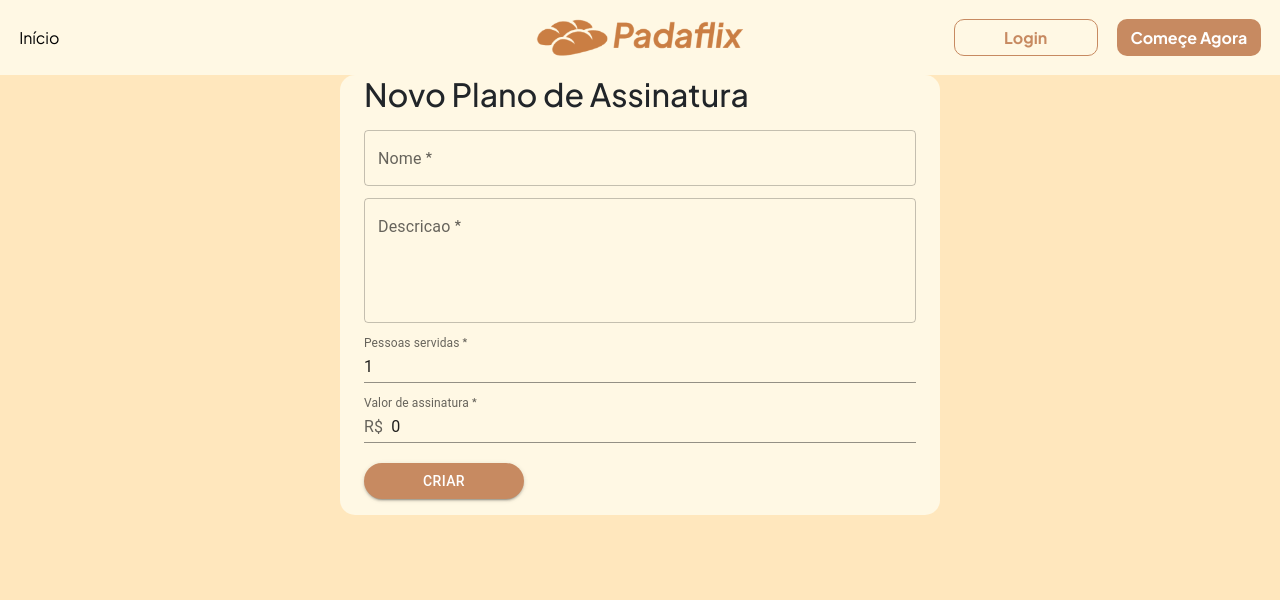
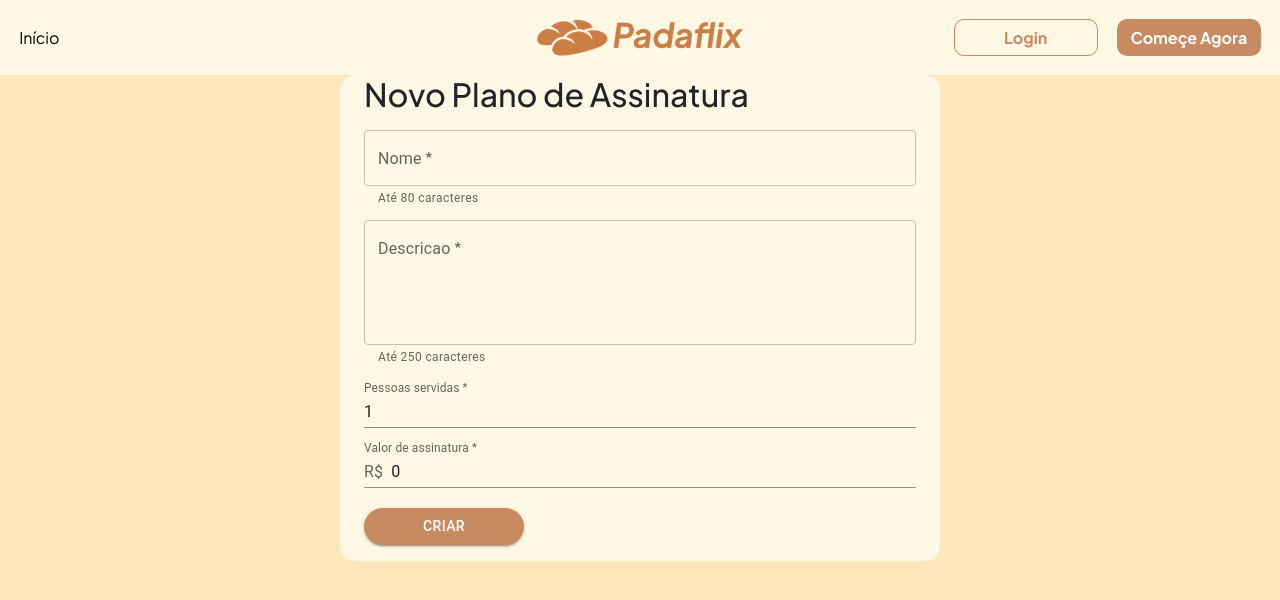
Before and after one commit to andrealvescorreia/padaflix, a React (Vite) app in the folder frontend/: page /padaria-planos/new in a window 1280 px wide. Shown: the top 600 px of the page. Built offline with nearby package versions, Linux system fonts and the light colour scheme; no server answers.

Commit message:
caracteres minimos nome e descricao

```diff
--- a/frontend/src/routes/NewSubscriptionPlan/index.tsx
+++ b/frontend/src/routes/NewSubscriptionPlan/index.tsx
@@ -44,7 +44,9 @@ const NewSubscriptionPlan = () => {
     const [descricao, setDescricao] = useState('');
     const [pessoasServidas, setPessoasServidas] = useState(1);
     const [preco, setPreco] = useState<number>(0);
-
+    const nomeMaxCharacters = 80;
+    const descricaoMaxCharacters = 250;
+    const pessoasServidarMin = 1;
 
     const handleSubmit = (e: SyntheticEvent) => {
         e.preventDefault()
@@ -70,6 +72,8 @@ const NewSubscriptionPlan = () => {
                     onChange={e => setNome(e.target.value)}
                     margin="dense"
                     required
+                    inputProps={{ maxLength: nomeMaxCharacters }}
+                    helperText={"Até "+nomeMaxCharacters+" caracteres"}
                 />
                 <TextField
                     label="Descricao"
@@ -79,16 +83,27 @@ const NewSubscriptionPlan = () => {
                     rows={4}
                     margin="dense"
                     required
+                    inputProps={{ maxLength: descricaoMaxCharacters }}
+                    helperText={"Até "+descricaoMaxCharacters+" caracteres"}
                 />
 
                 <TextField
                     label="Pessoas servidas"
                     value={pessoasServidas}
                     type="number"
-                    onChange={e => setPessoasServidas(parseInt(e.target.value))}
+                    onChange={e => {
+                        let value = parseInt(e.target.value)
+                        if(value < pessoasServidarMin) value = pessoasServidarMin
+                        setPessoasServidas(value)
+                    }}
                     margin="dense"
                     required
                     variant="standard"
+                    InputProps={{
+                        inputProps: {
+                            max: 10, min: 1
+                        }
+                    }}
                 />
 
                 <TextField
```
